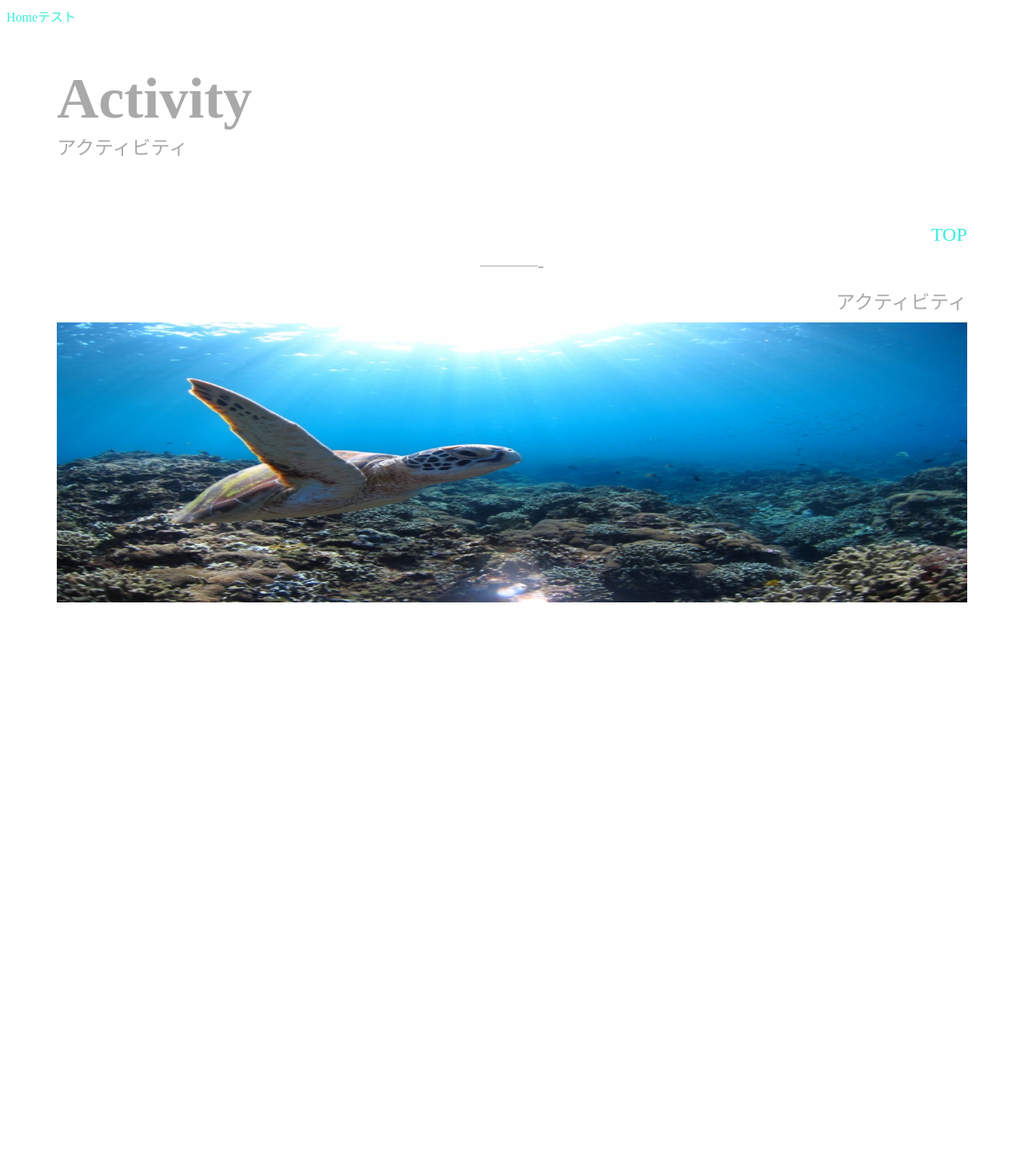
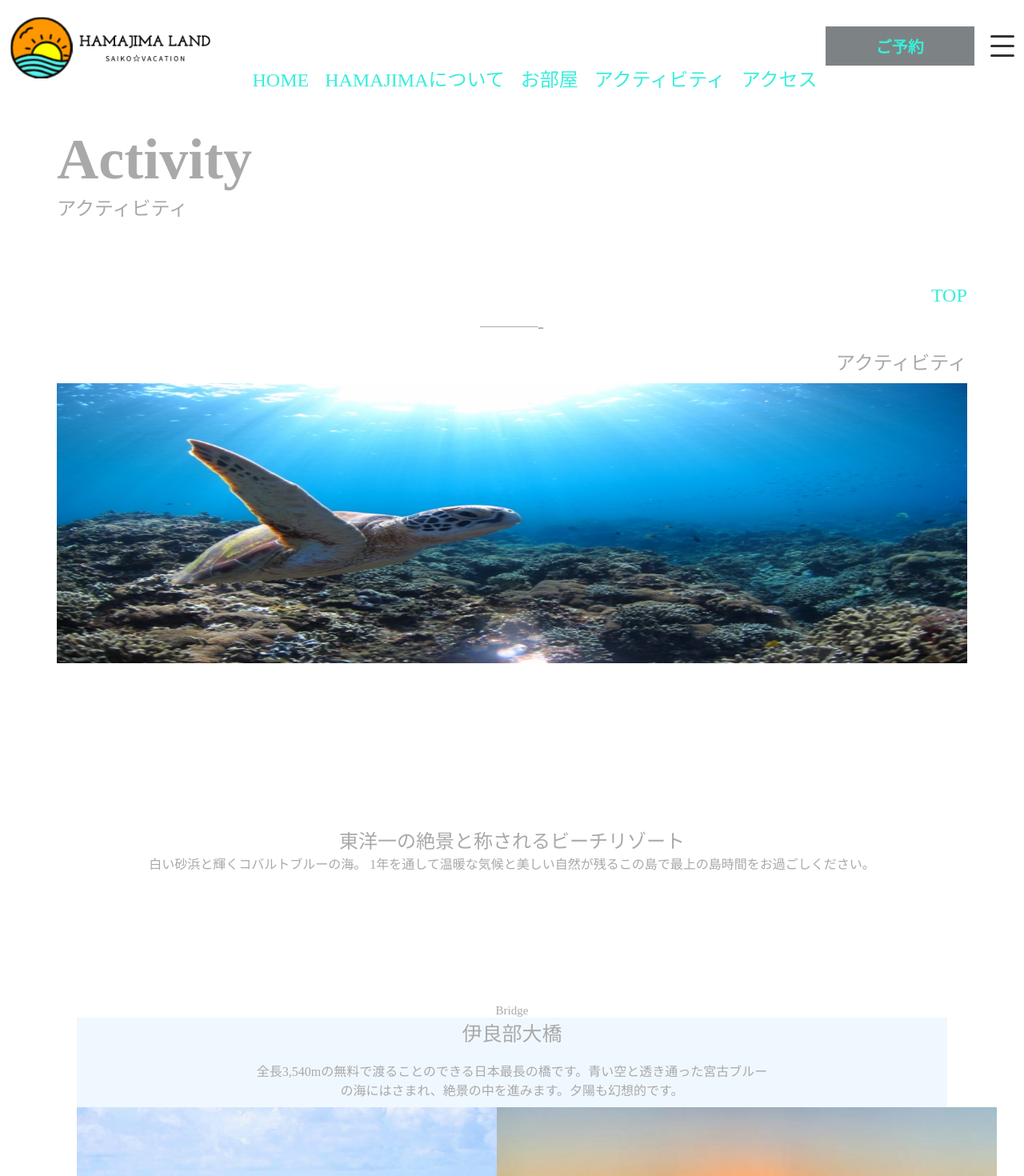
Before and after one commit to okinawa-web/EC, a Vue app: page /activity in a window 1280 px wide. Shown: the top 1470 px of the page at 80% size. Before the commit the page ends 800 px from the top, so only its background shows below. Built offline with nearby package versions, Linux system fonts and the light colour scheme.

Commit message:
activity作成 Header,Footer修正

```diff
--- a/src/components/Footer.vue
+++ b/src/components/Footer.vue
@@ -1,32 +1,13 @@
+<!-- eslint-disable prettier/prettier -->
 <template>
   <footer id="footer">
-    <div class="con_footer">
-      <p class="box_img">
-        <img
-          src="@/assets/HAMAJIMAlogo.jpg"
-          alt="umi"
-          height="500"
-          width="1300"
-        />
-      </p>
     <p class="side_img">
-        <img
-          src="@/assets/umigame.jpg"
-          alt="umigame"
-          height="350"
-          width="600"
-        />
-      </p>
+      <!-- <img src="@/assets/umigame.jpg" alt="footer" /> -->
     <div class="footer_text">
       <p class="logo">
-          <a href="#"></a>
-          <img
-            src="@/assets/logo.png"
-            alt="logo"
-            class="logo"
-            height="300"
-            width="300"
-          />
+        <router-link to="/">
+          <img src="@/assets/logo.png" alt="logo" />
+        </router-link>
       </p>
 
       <div class="footer_info">
@@ -36,33 +17,28 @@
         <h3>Tel:0000-000-000</h3>
         <p>受付時間 10:00~18:00</p>
       </div>
+      <div class="copyright">©︎2023~ ALL RIGTHS RESERVED HAMAJIMA.</div>
     </div>
-      <p id="copyright">©︎2023~ ALL RIGTHS RESERVED HAMAJIMA.</p>
-    </div>
+    </p>
   </footer>
 </template>
 
 <style>
-.box_img {
+.footer_text {
   position: relative;
+  color: darkgray;
 }
-
-.side_img {
+.logo {
   position: absolute;
-  bottom: -300px;
-  left: 10px;
-}
-
-.logo img {
-  position: absolute;
-  bottom: 30px;
-  left: 40%;
 }
 
 .footer_info {
-  text-align: right;
+  position: absolute;
+  right: 0;
+  font-size: 16px;
 }
-#copyright {
+
+.copyright {
   text-align: center;
 }
 </style>
--- a/src/components/Header.vue
+++ b/src/components/Header.vue
@@ -1,5 +1,5 @@
 <template>
-  <header id="header">
+  <header id="head">
     <HeaderLogo />
     <HeaderLink />
     <HeaderReserve />
@@ -24,8 +24,17 @@ export default {
 </script>
 
 <style>
-/* .header {
-    display: flex;
-    align-items: center;
-  } */
+#head {
+  display: flex;
+  /* align-items: center; */
+  background-color: white;
+  width: 100%;
+  /*固定*/
+  position: fixed;
+  top: 0%;
+}
+.elements {
+  /* width: 100%; */
+  /* flex: 1%; */
+}
 </style>
--- a/src/components/PageTop.vue
+++ b/src/components/PageTop.vue
@@ -22,6 +22,7 @@ const props = defineProps({
 <style>
 .all {
   color: darkgray;
+  margin: 10% auto ;
 }
 
 h1 {
--- a/src/components/header/Link.vue
+++ b/src/components/header/Link.vue
@@ -14,7 +14,8 @@
 
 <style>
 .link {
-  margin: 0;
+  bottom: 10%;
+  /* margin: 0; */
   /* float: left; */
   /* padding-top: 2.5%; */
   /* margin-top: 0%;
--- a/src/components/header/Logo.vue
+++ b/src/components/header/Logo.vue
@@ -10,8 +10,8 @@
 .logo {
   margin: 0;
   margin-right: 0%;
-  width: 40%;
-  height: 40%;
+  width: auto;
+  height: 100%;
   /* display: flex; */
   /* float: left; */
 }
--- a/src/components/header/Menu.vue
+++ b/src/components/header/Menu.vue
@@ -1,5 +1,5 @@
 <template>
-  <header class="header">
+  <header class="ham">
     <!-- ハンバーガーメニュー部分 -->
     <div class="nav">
       <!-- 表示・非表示を切り替えるチェックボックス -->
@@ -52,7 +52,7 @@
 </template>
 
 <style>
-.header {
+.ham {
   display: flex;
   justify-content: space-between;
   align-items: center;
--- a/src/components/header/Reserve.vue
+++ b/src/components/header/Reserve.vue
@@ -10,9 +10,9 @@
   font-size: 20px;
   font-weight: bold;
   background: #7d8384;
-  width: 6%;
-  padding: 12px 20px;
-  transition: width 500ms ease;
+  width: 12%;
+  padding: 10px 25px;
+  /* transition: width 500ms ease; */
   float: left;
   text-align: center;
 }
--- a/src/views/Activity.vue
+++ b/src/views/Activity.vue
@@ -1,10 +1,33 @@
 <template>
-  <PageTop :pagetitle="page" :image="pic" :subTitle="sub"/>
+  <Header />
+  <PageTop :pagetitle="page" :image="pic" :subTitle="sub" />
+  <div class="text">
+    <p class="message">東洋一の絶景と称されるビーチリゾート</p>
+    <p class="detail">
+      白い砂浜と輝くコバルトブルーの海。
+      1年を通して温暖な気候と美しい自然が残るこの島で最上の島時間をお過ごしください。
+    </p>
+  </div>
+  <div class="comp">
+    <Bridge />
+  </div>
+  <div class="comp">
+    <Mangrove />
+  </div>
+  <div class="comp">
+    <Beach />
+  </div>
+  <Footer />
 </template>
 
 <script setup>
 import { ref } from "vue";
+import Header from "@/components/Header.vue";
 import PageTop from "@/components/PageTop.vue";
+import Bridge from "../components/activity/Bridge.vue";
+import Mangrove from "../components/activity/Mangrove.vue";
+import Beach from "../components/activity/Beach.vue";
+import Footer from "@/components/Footer.vue";
 
 //ページタイトル
 const page = ref("Activity");
@@ -14,5 +37,22 @@ const pic = ref("umigame.jpg");
 
 //サブタイトル
 const sub = ref("アクティビティ");
+</script>
 
-</script>
+<style>
+.text {
+  color: darkgray;
+  text-align: center;
+  padding: 6%;
+}
+/* .message {
+  font-size: 16px;
+} */
+.detail {
+  font-size: 16px;
+}
+.comp{
+  margin: 7%;
+}
+
+</style>
```
Lines whose indentation alone changed are shown as unchanged.
